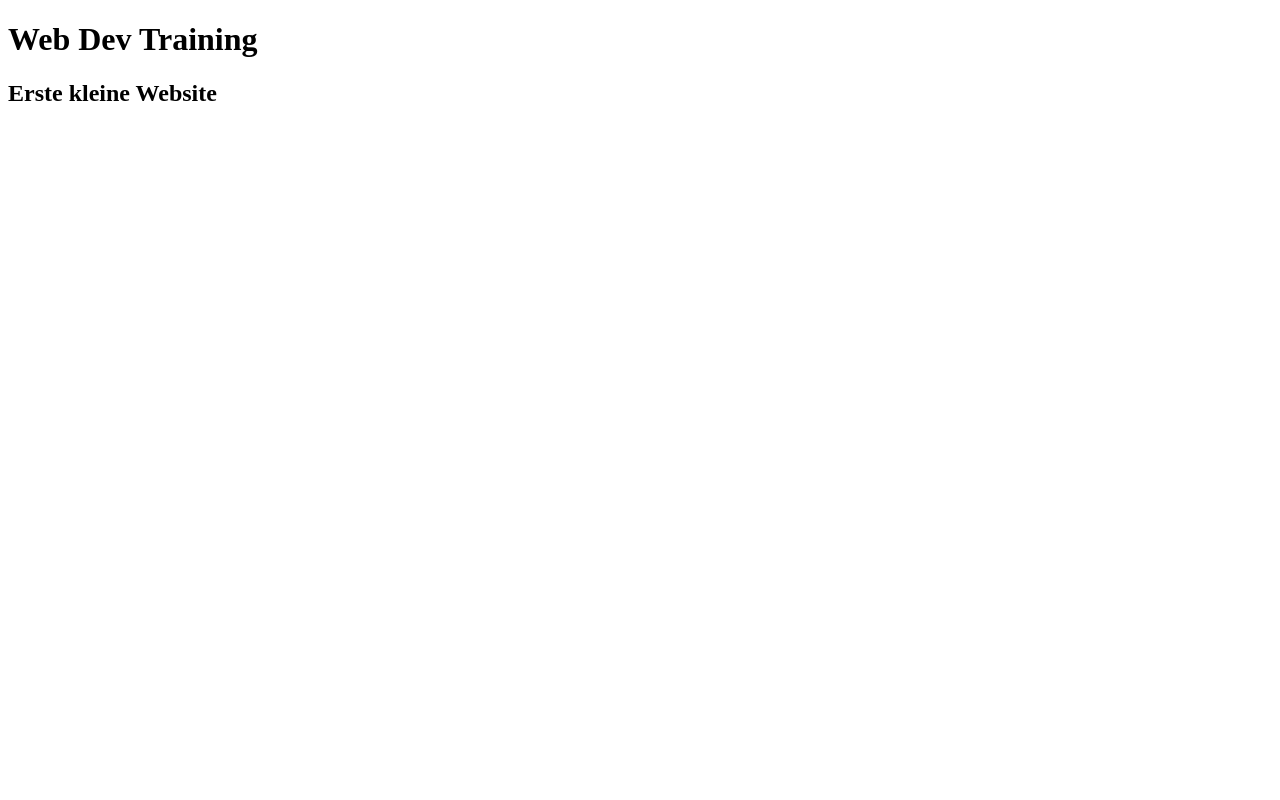
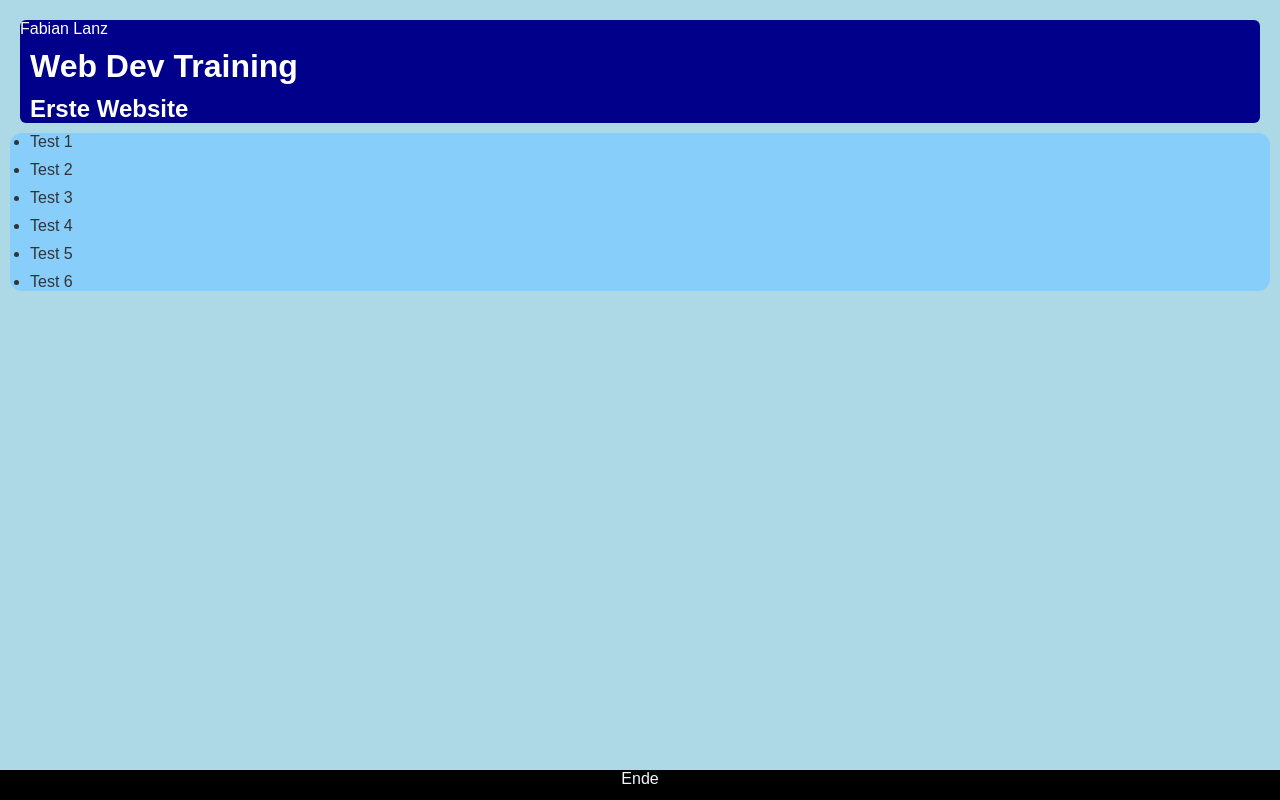
Before and after one commit to FabianGLanz/WebDevTraining, a plain HTML site: page index.html in a window 1280 px wide. Drawn offline with Linux system fonts and the light colour scheme.

Commit message:
Major changes

```diff
--- a/index.html
+++ b/index.html
@@ -4,9 +4,41 @@
     <meta charset="UTF-8">
     <meta name="viewport" content="width=device-width, initial-scale=1.0">
     <title>Document</title>
+    <link rel="stylesheet" href="/styles.css">
  </head>
  <body>
+    <header>
+        Fabian Lanz
+
     <h1>Web Dev Training</h1>
-    <h2>Erste kleine Website</h2>
+    <h2>Erste Website</h2>
+    </header>
+    <main>
+        <ul>
+            <li>
+                Test 1
+            </li>
+            <li>
+                Test 2
+            </li>
+            <li>
+                Test 3
+            </li>
+            <li>
+                Test 4
+            </li>
+            <li>
+                Test 5
+            </li>
+            <li>
+                Test 6
+            </li>
+        </ul>
+    </main>
+
+    <footer>
+        Ende
+    </footer>
+
  </body>
  </html>
--- /dev/null
+++ b/styles.css
@@ -0,0 +1,39 @@
+* {
+    margin: 10px;
+    padding: 0;
+
+}
+
+header {
+    color: white;
+    background-color: darkblue;
+    border-radius: 6px;
+}
+body {
+    background-color: lightblue;
+    font-family: Arial, sans-serif;
+    color: #333;
+    margin: 0;
+    padding: 0;
+}
+main{
+    background-color: lightskyblue;
+    width: 100%;
+    height: 100%;
+    margin: 0;
+    padding: 0;
+    border-radius: 12px;
+}
+
+footer{
+    background-color: #000000;
+    color: aliceblue;
+    text-align: center;
+    width: 100%;
+    height: 100%;
+    margin: 0;
+    padding: 0;
+    position: fixed;
+    bottom: 0;left: 0;right:0;height:30px;
+
+}
```
